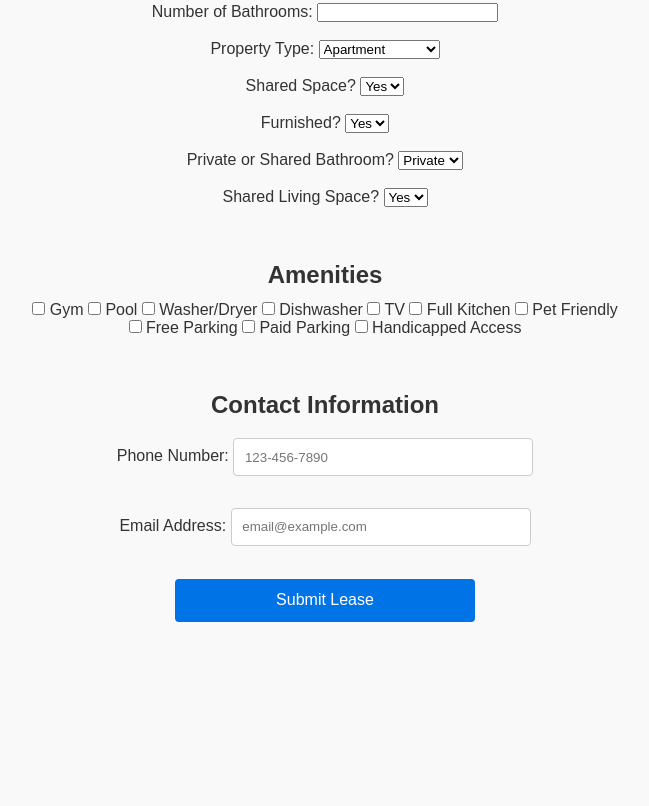
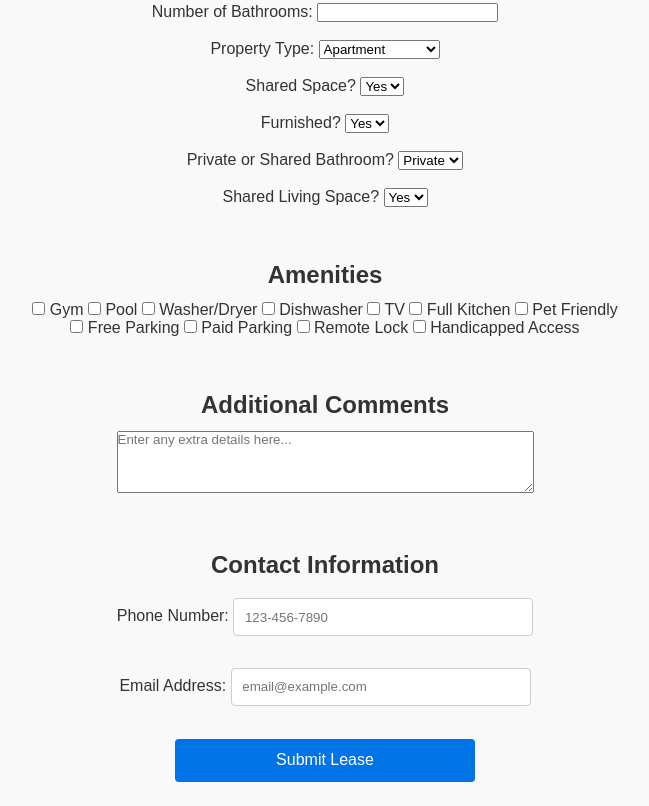
Before and after one commit to patelde510/LeaseIt, a website: page app/public/post.html in a window 1280 px wide. Shown: the part 908-1714 px from the top of the page, without its empty margins (315-964 px from the left). Before the commit the page ends 1554 px from the top, so only its background shows below. Drawn offline with Linux system fonts and the light colour scheme.

Commit message:
updated post lease form for additional comments

```diff
--- a/app/public/post.html
+++ b/app/public/post.html
@@ -96,7 +96,12 @@
             <label><input type="checkbox" id="pet-friendly"> Pet Friendly</label>
             <label><input type="checkbox" id="free-parking"> Free Parking</label>
             <label><input type="checkbox" id="paid-parking"> Paid Parking</label>
-            <label><input type="checkbox" id="paid-parking"> Handicapped Access</label><br><br>
+            <label><input type="checkbox" id="remote-lock"> Remote Lock</label>
+            <label><input type="checkbox" id="handicapped-access"> Handicapped Access</label><br><br>
+
+            <!-- Additional Comments Section -->
+            <h3>Additional Comments</h3>
+            <textarea id="comments" rows="4" cols="50" placeholder="Enter any extra details here..."></textarea><br><br>
 
             <!-- Contact Information -->
             <h3>Contact Information</h3>
```
